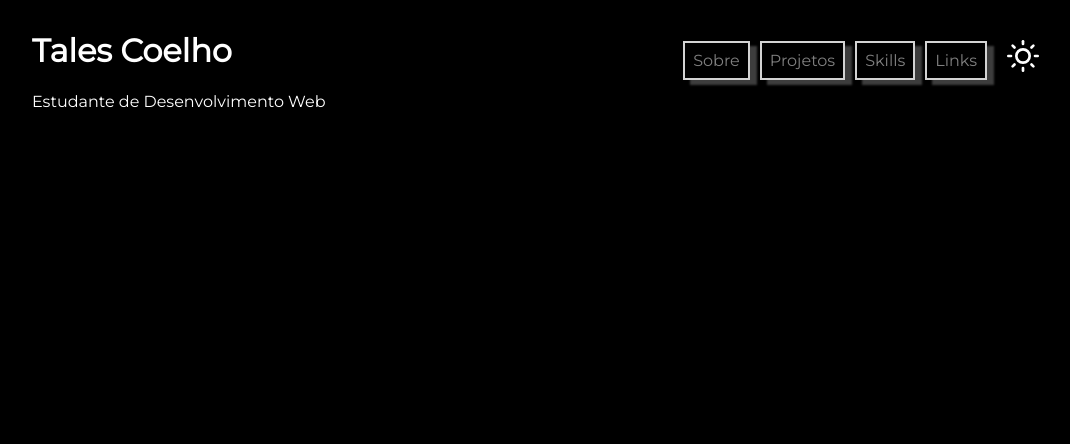
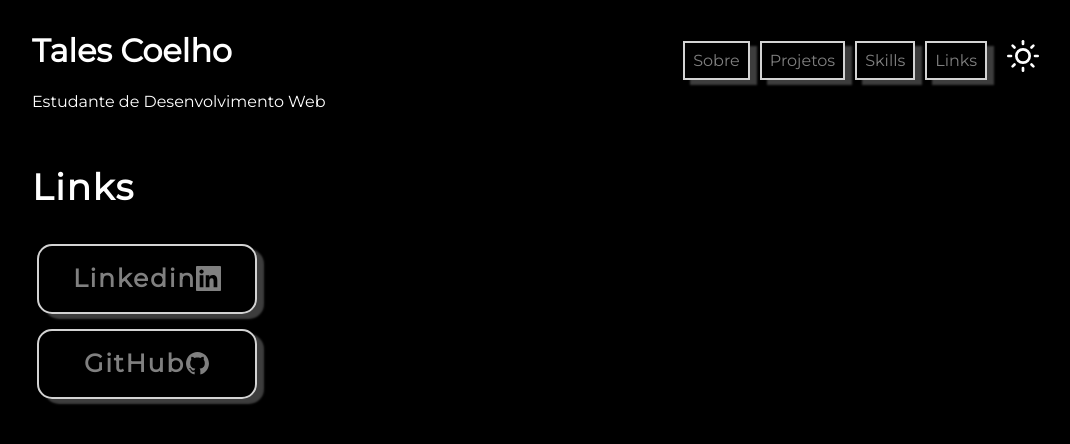
Before and after one commit to talescoelho/portfolio, a React (Create React App) app: page /portfolio/links in a window 1280 px wide. Shown: the top 444 px of the page, without its empty margins (138-1208 px from the left). Built offline with nearby package versions, Linux system fonts and the light colour scheme.

Commit message:
portfolio no git

```diff
--- a/package.json
+++ b/package.json
@@ -1,5 +1,5 @@
 {
-  "homepage": "http://talescoelho.github.io/",
+  "homepage": "http://talescoelho.github.io/portfolio/",
   "name": "portfolio",
   "version": "0.1.0",
   "private": true,
--- a/src/components/Pages.js
+++ b/src/components/Pages.js
@@ -10,16 +10,16 @@ function Pages() {
   return (
     <div className="main-container">
       <Switch>
-        <Route path="/sobre">
+        <Route path="/portfolio/sobre">
           <Sobre />
         </Route>
-        <Route path="/projects">
+        <Route path="/portfolio/projects">
           <Projects />
         </Route>
-        <Route path="/skills">
+        <Route path="/portfolio/skills">
           <Skills />
         </Route>
-        <Route path="/links">
+        <Route path="/portfolio/links">
           <Links />
         </Route>
         </Switch>
```
